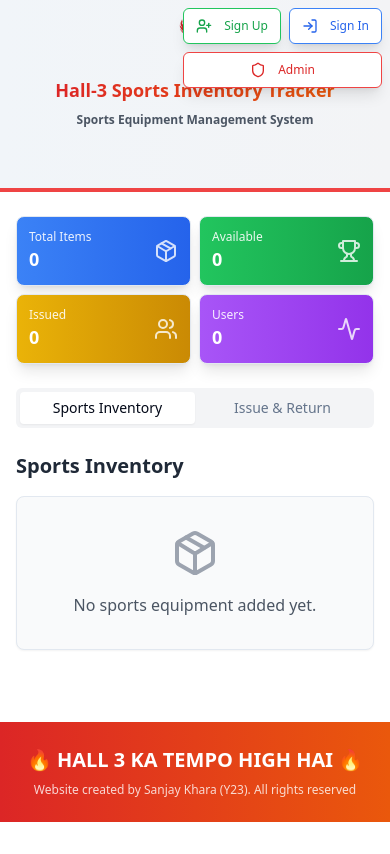
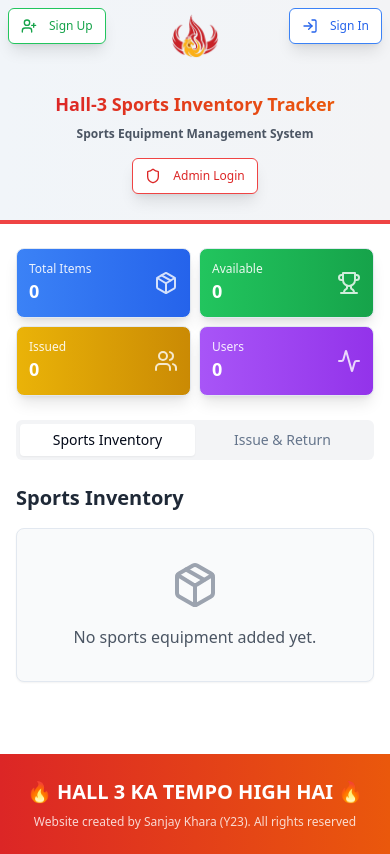
Before and after one commit to sanju944/hall3-sports-hub, a React (Vite) app: page / in a window 390 px wide. Built offline with nearby package versions, Linux system fonts and the light colour scheme.

Commit message:
Refactor: UI adjustments for buttons and logo
- Positioned Sign Up and Sign In buttons, Admin button, and logo.
- Ensured button and logo layout is responsive and avoids collisions.

```diff
--- a/src/pages/Index.tsx
+++ b/src/pages/Index.tsx
@@ -1,3 +1,4 @@
+
 import React, { useState, useEffect } from 'react';
 import { Card, CardContent, CardHeader, CardTitle } from "@/components/ui/card";
 import { Button } from "@/components/ui/button";
@@ -559,28 +560,19 @@ const Index = () => {
   return (
     <div className="min-h-screen bg-white">
       {/* Hero Section with Logo */}
-      <div className="relative h-48 md:h-64 bg-gradient-to-r from-slate-100 to-gray-100 border-b-4 border-red-500">
+      <div className="relative h-56 md:h-72 bg-gradient-to-r from-slate-100 to-gray-100 border-b-4 border-red-500">
+        {/* Logo - Centered and Enlarged */}
         <img
           src="/lovable-uploads/5b532a8c-4c79-4972-b351-f890ab065309.png"
           alt="Hall-3 Sports Logo"
-          className="absolute top-2 md:top-4 lg:top-8 left-1/2 transform -translate-x-1/2 h-8 w-8 md:h-12 md:w-12 lg:h-16 lg:w-16 object-contain z-10"
+          className="absolute top-3 md:top-6 left-1/2 transform -translate-x-1/2 h-12 w-12 md:h-20 md:w-20 lg:h-24 lg:w-24 object-contain z-10"
         />
-        <div className="relative z-10 flex items-center justify-center h-full">
-          <div className="text-center text-gray-800 mt-4 md:mt-8 lg:mt-12 px-4">
-            <h1 className="text-lg md:text-3xl lg:text-5xl font-bold mb-2 bg-gradient-to-r from-red-600 to-orange-600 bg-clip-text text-transparent">
-              Hall-3 Sports Inventory Tracker
-            </h1>
-            <p className="text-xs md:text-lg lg:text-xl font-semibold text-gray-600">
-              Sports Equipment Management System
-            </p>
-          </div>
-        </div>
 
-        {/* User/Admin Controls - Top Right */}
-        <div className="absolute top-2 md:top-4 right-2 md:right-4 z-20 flex flex-col gap-2">
-          {/* Student Auth Buttons */}
+        {/* Student Auth Buttons - Top Corners */}
         {!currentUser && !isLoggedIn && (
-            <div className="flex gap-2">
+          <>
+            {/* Sign Up - Left Corner */}
+            <div className="absolute top-2 md:top-4 left-2 md:left-4 z-20">
               <Button
                 onClick={() => setShowSignup(true)}
                 variant="outline"
@@ -590,6 +582,10 @@ const Index = () => {
                 <UserPlus className="h-3 w-3 mr-1" />
                 Sign Up
               </Button>
+            </div>
+
+            {/* Sign In - Right Corner */}
+            <div className="absolute top-2 md:top-4 right-2 md:right-4 z-20">
               <Button
                 onClick={() => setShowUserSignin(true)}
                 variant="outline"
@@ -600,10 +596,12 @@ const Index = () => {
                 Sign In
               </Button>
             </div>
+          </>
         )}
 
-          {/* Current User Profile */}
+        {/* Current User Profile - Top Right when logged in */}
         {currentUser && (
+          <div className="absolute top-2 md:top-4 right-2 md:right-4 z-20">
             <Button
               onClick={() => setShowUserProfile(true)}
               variant="outline"
@@ -613,9 +611,21 @@ const Index = () => {
               <User className="h-3 w-3 mr-1" />
               {currentUser.name}
             </Button>
+          </div>
         )}
 
-          {/* Admin Login/Controls */}
+        {/* Main Title and Subtitle */}
+        <div className="relative z-10 flex flex-col items-center justify-center h-full pt-16 md:pt-24">
+          <div className="text-center text-gray-800 px-4">
+            <h1 className="text-lg md:text-3xl lg:text-5xl font-bold mb-2 bg-gradient-to-r from-red-600 to-orange-600 bg-clip-text text-transparent">
+              Hall-3 Sports Inventory Tracker
+            </h1>
+            <p className="text-xs md:text-lg lg:text-xl font-semibold text-gray-600 mb-4">
+              Sports Equipment Management System
+            </p>
+
+            {/* Admin Button - Below Subtitle */}
+            <div className="flex justify-center">
               {!isLoggedIn ? (
                 <Dialog open={showLogin} onOpenChange={setShowLogin}>
                   <DialogTrigger asChild>
@@ -625,7 +635,7 @@ const Index = () => {
                       className="bg-white border-red-500 text-red-600 hover:bg-red-50 shadow-lg text-xs"
                     >
                       <Shield className="h-3 w-3 mr-1" />
-                  Admin
+                      Admin Login
                     </Button>
                   </DialogTrigger>
                   <DialogContent className="bg-white">
@@ -667,7 +677,7 @@ const Index = () => {
                   </DialogContent>
                 </Dialog>
               ) : (
-            <div className="flex items-center gap-2">
+                <div className="flex flex-wrap items-center justify-center gap-2">
                   <Badge variant="default" className="bg-green-600 text-white text-xs">Admin</Badge>
 
                   <Dialog open={showUploadDialog} onOpenChange={setShowUploadDialog}>
@@ -677,7 +687,8 @@ const Index = () => {
                         size="sm"
                         className="bg-white border-purple-500 text-purple-600 hover:bg-purple-50"
                       >
-                    <Upload className="h-3 w-3" />
+                        <Upload className="h-3 w-3 mr-1" />
+                        Upload
                       </Button>
                     </DialogTrigger>
                     <DialogContent className="bg-white">
@@ -792,6 +803,8 @@ const Index = () => {
                   </Button>
                 </div>
               )}
+            </div>
+          </div>
         </div>
       </div>
 
```
Lines whose indentation alone changed are shown as unchanged.
